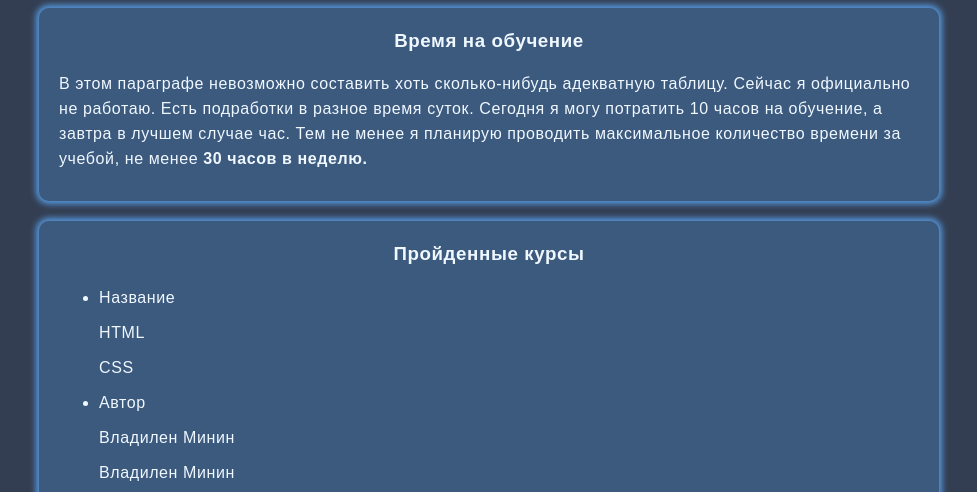
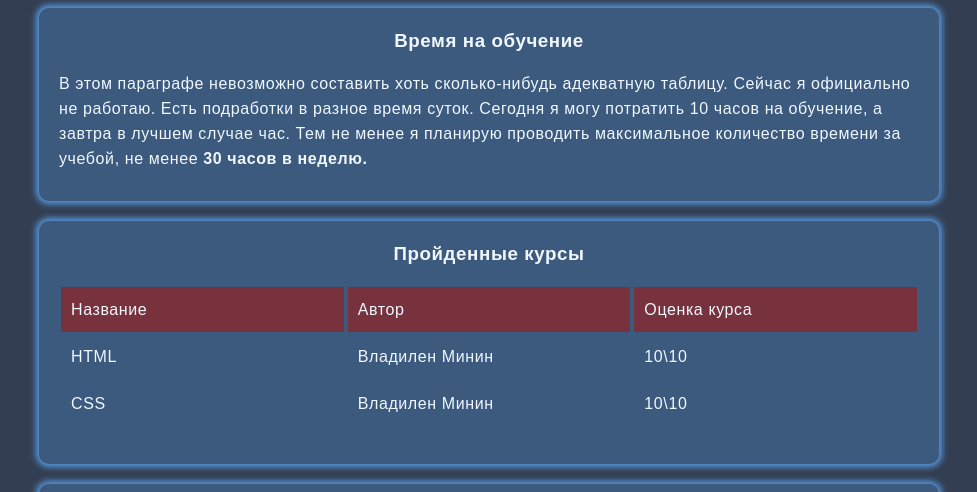
Before and after one commit to pixelcarnival/studentcard, a plain HTML site: page index.html in a window 1280 px wide. Shown: the part 585-1077 px from the top of the page, without its empty margins (151-1128 px from the left). Drawn offline with Linux system fonts and the light colour scheme.

Commit message:
Update styles.css

```diff
--- a/styles.css
+++ b/styles.css
@@ -91,18 +91,24 @@
 }
 
 .table{
+    display: flex;
+    list-style: none;
+    padding: 0px;
+}
+
+.content-info{
     width: 100%;
 }
-
-.table td{
-    padding-bottom: 15px;
+.content-info p{
+    padding: 10px;
+    margin: 2px;
 }
 
-.table td:hover {
+.content-info p:hover{
     background: #77323d;
 }
 
-.table th{
+.name-general{
     background: #77323d;
 }
 
```
